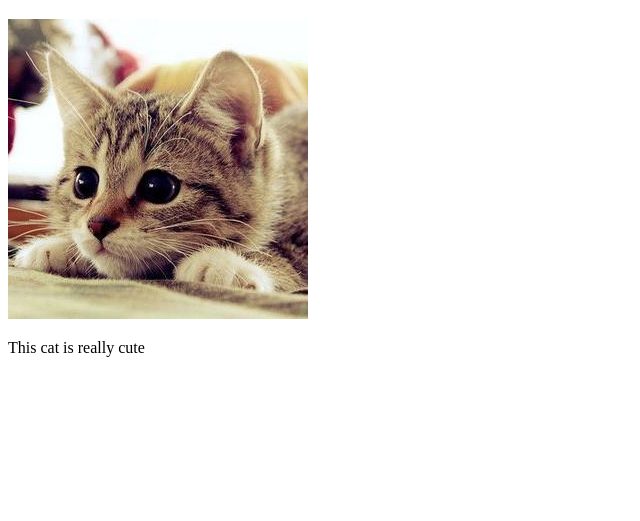
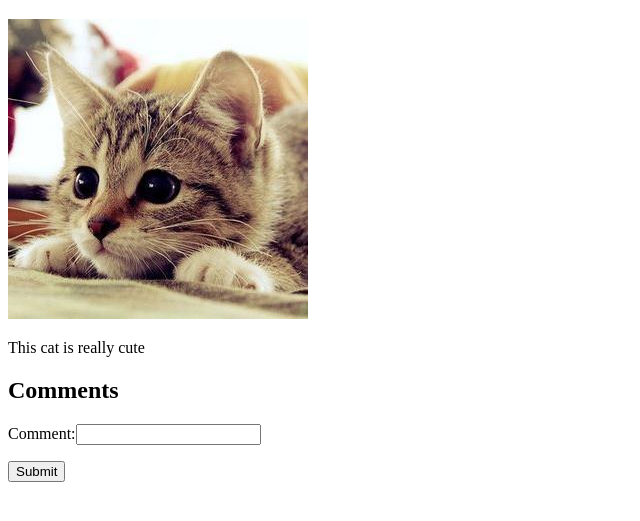
Before and after one commit to miclairy/project_workspace, a plain HTML site: page project.html in a window 1280 px wide. Shown: the part 61-582 px from the top of the page, without its empty margins (0-640 px from the left). Drawn offline with Linux system fonts and the light colour scheme.

Commit message:
added some javascript to start comments

```diff
--- a/project.html
+++ b/project.html
@@ -3,7 +3,13 @@
 <head>
   <meta charset="UTF-8">
   <title>Blender Workspace</title>
-  <link rel="stylesheet" type="text/css" href="styles.css" media="screen">
+  <!-- <link rel="stylesheet" type="text/css" href="styles.css" media="screen"> -->
+  <script type="text/javascript">
+      function loadComment(){
+          var text_comment = document.getElementById("comment").value;
+          comments.innerHTML = text_comment;
+      }
+  </script>
 </head>
 <body>
     <h1> Cat </h1>
@@ -12,4 +18,8 @@
       <a href="project.html"><img src="cat.jpg" alt="image of a cute cat" > </img> </a>
         <p> This cat is really cute <p>
     </div>
+    <h2>Comments</h2>
+    <p id=comments></p>
+    <p><label><span>Comment:</span><input type="text" id="comment" name="comment" maxlength="500"></label></p>
+    <p><input type="submit" value="Submit" onclick="loadComment();"></p>
 </html>
```
